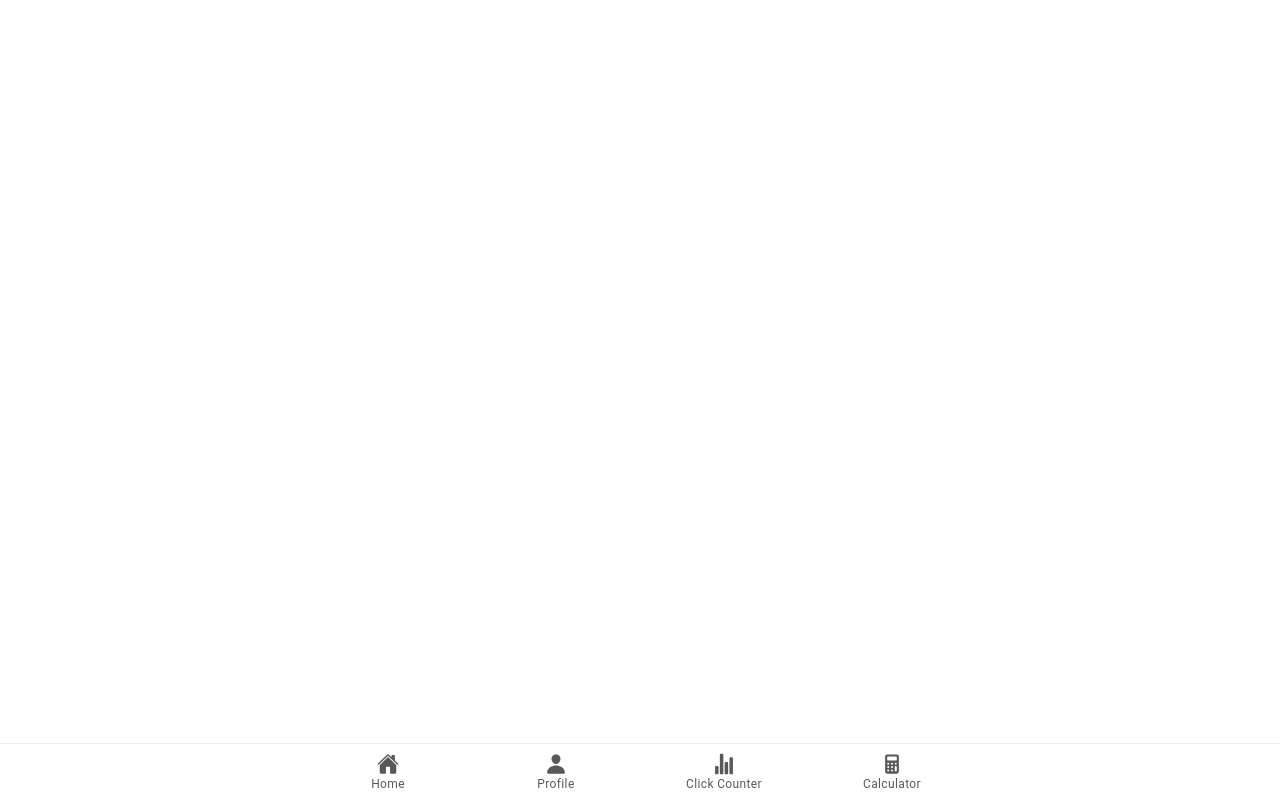
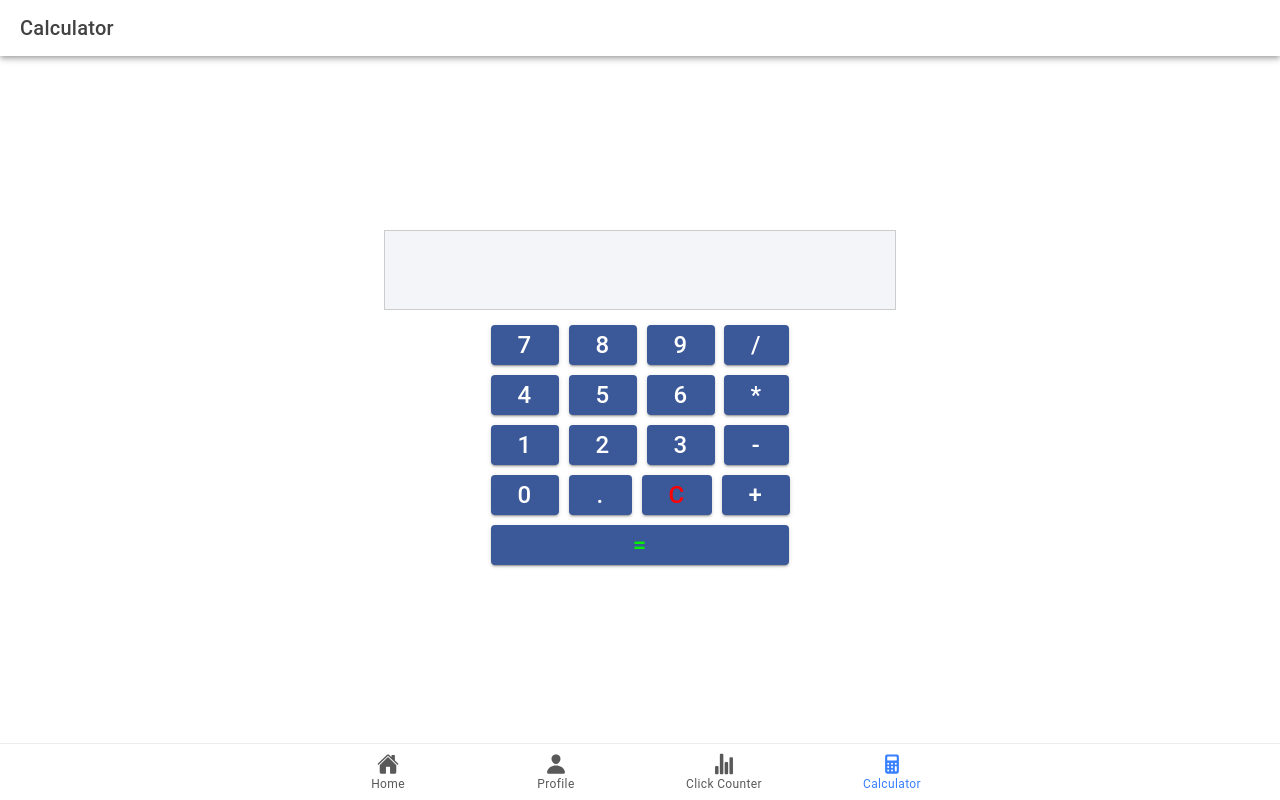
Before and after one commit to Maryanhil/ionic-t-Estrada, a React (Vite) app: page /Calculator in a window 1280 px wide. Built offline with nearby package versions, Linux system fonts and the light colour scheme.

Commit message:
change the file names of click counter and calculator both tsx and css

```diff
--- a/src/App.tsx
+++ b/src/App.tsx
@@ -14,8 +14,8 @@ import {
 import { IonReactRouter } from '@ionic/react-router';
 import Home from './pages/Home';
 import Profile from './pages/Profile';
-import Tab2 from './pages/Tab2';
-import Tab3 from './pages/Tab3';
+import Tab2 from './pages/Click_Counter';
+import Tab3 from './pages/Calculator';
 
 /* Core CSS required for Ionic components to work properly */
 import '@ionic/react/css/core.css';
@@ -43,18 +43,19 @@ const App: React.FC = () => (
     <IonReactRouter>
       <IonTabs>
         <IonRouterOutlet>
-          <Route exact path="/Home">
+        <Route exact path="/Home">
             <Home />
           </Route>
           <Route exact path="/Profile">
             <Profile />
           </Route>
-          <Route exact path="/tab2">
+          <Route exact path="/Click_counter">
             <Tab2 />
           </Route>
-          <Route path="/tab3">
+          <Route exact path="/Calculator">
             <Tab3 />
           </Route>
+
           <Route exact path="/">
             <Redirect to="/Home" />
           </Route>
@@ -68,11 +69,11 @@ const App: React.FC = () => (
             <IonIcon aria-hidden="true" icon={person} />
             <IonLabel>Profile</IonLabel>
           </IonTabButton>
-          <IonTabButton tab="tab2" href="/tab2">
+          <IonTabButton tab="Click_Counter" href="/Click_Counter">
             <IonIcon aria-hidden="true" icon={statsChart} />
             <IonLabel>Click Counter</IonLabel>
           </IonTabButton>
-          <IonTabButton tab="tab3" href="/tab3">
+          <IonTabButton tab="Calculator" href="/Calculator">
             <IonIcon aria-hidden="true" icon={calculator} />
             <IonLabel>Calculator</IonLabel>
           </IonTabButton>
--- a/src/pages/Tab3.tsx
+++ b/src/pages/Calculator.tsx
@@ -1,7 +1,7 @@
 import React, { useState } from 'react';
 import { IonContent, IonHeader, IonPage, IonTitle, IonToolbar, IonButton, IonAvatar, IonItem, IonLabel, IonIcon } from '@ionic/react';
 import { logoFacebook, logoTwitter, logoInstagram } from 'ionicons/icons';
-import './Tab3.css';
+import './Calculator.css';
 
 const Tab3: React.FC = () => {
   const [expression, setExpression] = useState('');
--- a/src/pages/Tab2.tsx
+++ b/src/pages/Click_Counter.tsx
@@ -1,7 +1,7 @@
 import React, { useState } from 'react';
 import { IonContent, IonHeader, IonPage, IonTitle, IonToolbar, IonButton, IonAvatar, IonItem, IonLabel, IonIcon } from '@ionic/react';
 import { logoFacebook, logoTwitter, logoInstagram } from 'ionicons/icons';
-import './Tab2.css';
+import './Click_Counter.css';
 
 const Tab2: React.FC = () => {
   const [count, setCount] = useState(0);
```
Also changed, not shown: src/pages/Calculator.css (renamed from src/pages/Tab3.css), src/pages/Click_Counter.css (renamed from src/pages/Tab2.css).
